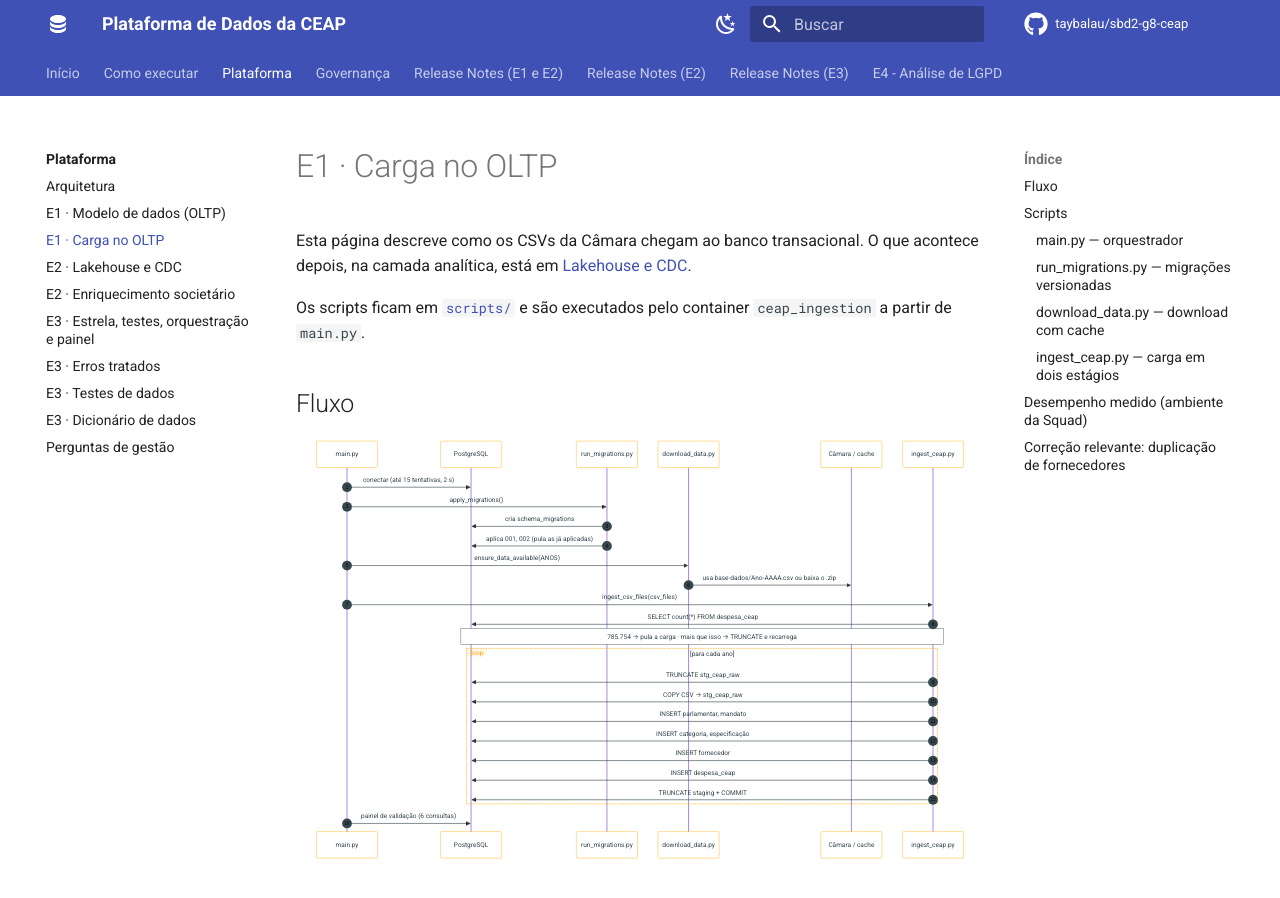
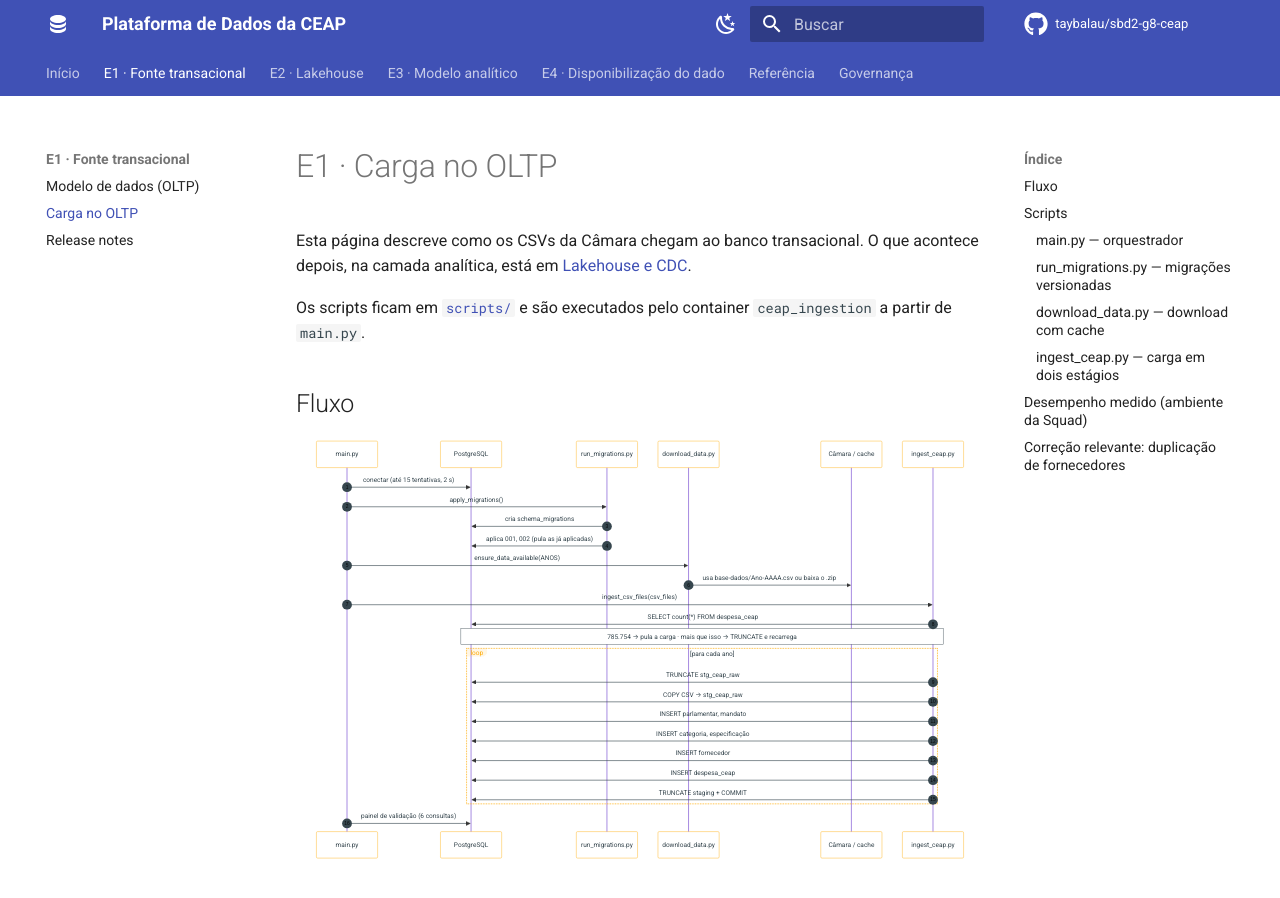
Before and after one commit to taybalau/sbd2-g8-ceap, an MkDocs documentation site: the page built from docs/pipeline.md, in a window 1280 px wide and 900 px high. Built offline with MkDocs 1.6.1 and Material for MkDocs 9.7.7, drawn with Linux system fonts in a browser that asks for light colours; comment, search, counter and statistics services are not loaded; some of the changed text lies outside the part shown.

Commit message:
docs(e4): documentacao pages

```diff
--- a/mkdocs.yml
+++ b/mkdocs.yml
@@ -41,48 +41,61 @@ theme:
     - toc.follow
 
 nav:
-  - Início: index.md
-  - Como executar: como-executar.md
-  - Plataforma:
+  - Início:
+      - Visão geral: index.md
+      - Como executar: como-executar.md
       - Arquitetura: arquitetura.md
-      - "E1 · Modelo de dados (OLTP)": modelo-de-dados.md
-      - "E1 · Carga no OLTP": pipeline.md
-      - "E2 · Lakehouse e CDC": lakehouse.md
-      - "E2 · Enriquecimento societário": enriquecimento.md
-      - "E3 · Estrela, testes, orquestração e painel": e3.md
-      - "E3 · Erros tratados": e3-erros-tratados.md
-      - "E3 · Consulta otimizada (EXPLAIN)": explain/README.md
-      - "E3 · Testes de dados": testes.md
-      - "E3 · Dicionário de dados": dicionario-de-dados.md
-      - Perguntas de gestão: consultas.md
+
+  - E1 · Fonte transacional:
+      - "Modelo de dados (OLTP)": modelo-de-dados.md
+      - "Carga no OLTP": pipeline.md
+      - "Release notes": release-notes.md
+
+  - E2 · Lakehouse:
+      - "Documento técnico": PIPELINE_E2.md
+      - "Lakehouse e CDC": lakehouse.md
+      - "Enriquecimento societário": enriquecimento.md
+      - "Release notes": RELEASE_NOTES_E2.md
+
+  - E3 · Modelo analítico:
+      - "Visão geral": e3.md
+      - "Documento técnico": E3_MODEL.md
+      - "Erros tratados": e3-erros-tratados.md
+      - "Consulta otimizada (EXPLAIN)": explain/README.md
+      - "Release notes": release_notes_e3.md
+
+  - E4 · Disponibilização do dado:
+      - "Camada semântica e ETL reverso": e4.md
+      - "Análise de LGPD": lgpd.md
+      # - "Release notes": release_notes_e4.md   # descomentar se o arquivo for criado (ajuste 6.3)
+
+  - Referência:
+      - "Dicionário de dados": dicionario-de-dados.md
+      - "Testes de dados": testes.md
+      - "Perguntas de gestão": consultas.md
+
   - Governança:
       - Decisões (ADR):
-          - "ADR-0001 — Modelagem insert-only": adr/0001-modelagem-transacional-insert-only-ceap.md
-          - "ADR-0002 — Ingestão e formato aberto": adr/0002-mecanismo-ingestao-e-formato-aberto.md
-          - "ADR-0003 — Beneficiário final (UBO)": adr/0003-resolucao-grafo-societario-beneficiario-final.md
-          - "ADR-0004 — Staging relacional vs Lakehouse direto": adr/0004-avaliacao-etl-relacional-postgres-vs-lakehouse-direto.md
-          - "ADR-0005 — Modelagem dimensional e SCD": adr/0005-modelagem-dimensional-granularidade-scd-ceap.md
-          - "ADR-0006 — Orquestração e falha controlada": adr/0006-orquestracao-falha-controlada-e-backfill.md
-          - "ADR-0007 — Ferramenta do painel": adr/0007-ferramenta-do-painel-analitico.md
-      - "Documento técnico da E2": PIPELINE_E2.md
-      - "Documento técnico da E3": E3_MODEL.md
+          - "ADR-0001 · Modelagem insert-only (E1)": adr/0001-modelagem-transacional-insert-only-ceap.md
+          - "ADR-0002 · Ingestão e formato aberto (E2)": adr/0002-mecanismo-ingestao-e-formato-aberto.md
+          - "ADR-0003 · Beneficiário final (E2)": adr/0003-resolucao-grafo-societario-beneficiario-final.md
+          - "ADR-0004 · Staging relacional vs Lakehouse direto (E2)": adr/0004-avaliacao-etl-relacional-postgres-vs-lakehouse-direto.md
+          - "ADR-0005 · Modelagem dimensional e SCD (E3)": adr/0005-modelagem-dimensional-granularidade-scd-ceap.md
+          - "ADR-0006 · Orquestração e falha controlada (E3)": adr/0006-orquestracao-falha-controlada-e-backfill.md
+          - "ADR-0007 · Ferramenta do painel (E3)": adr/0007-ferramenta-do-painel-analitico.md
       - Diário de bordo:
           - diario/index.md
-          - Semana 01: diario/semana-01.md
-          - Semana 02: diario/semana-02.md
-          - Semana 03: diario/semana-03.md
-          - Semana 04: diario/semana-04.md
-          - Semana 05: diario/semana-05.md
-          - Semana 06: diario/semana-06.md
-          - Semana 07: diario/semana-07.md
-          - Semana 08: diario/semana-08.md
-          - Semana 09: diario/semana-09.md
-          - Semana 10: diario/semana-10.md
-      - Uso de IA: ia.md
-  - "Release Notes (E1 e E2)": release-notes.md
-  - "Release Notes (E2)": RELEASE_NOTES_E2.md
-  - "Release Notes (E3)": release_notes_e3.md
-  - E4 - Análise de LGPD: lgpd.md
+          - "Semana 01": diario/semana-01.md
+          - "Semana 02": diario/semana-02.md
+          - "Semana 03": diario/semana-03.md
+          - "Semana 04": diario/semana-04.md
+          - "Semana 05": diario/semana-05.md
+          - "Semana 06": diario/semana-06.md
+          - "Semana 07": diario/semana-07.md
+          - "Semana 08": diario/semana-08.md
+          - "Semana 09": diario/semana-09.md
+          - "Semana 10": diario/semana-10.md
+      - "Uso de IA": ia.md
 
 
 markdown_extensions:
```
